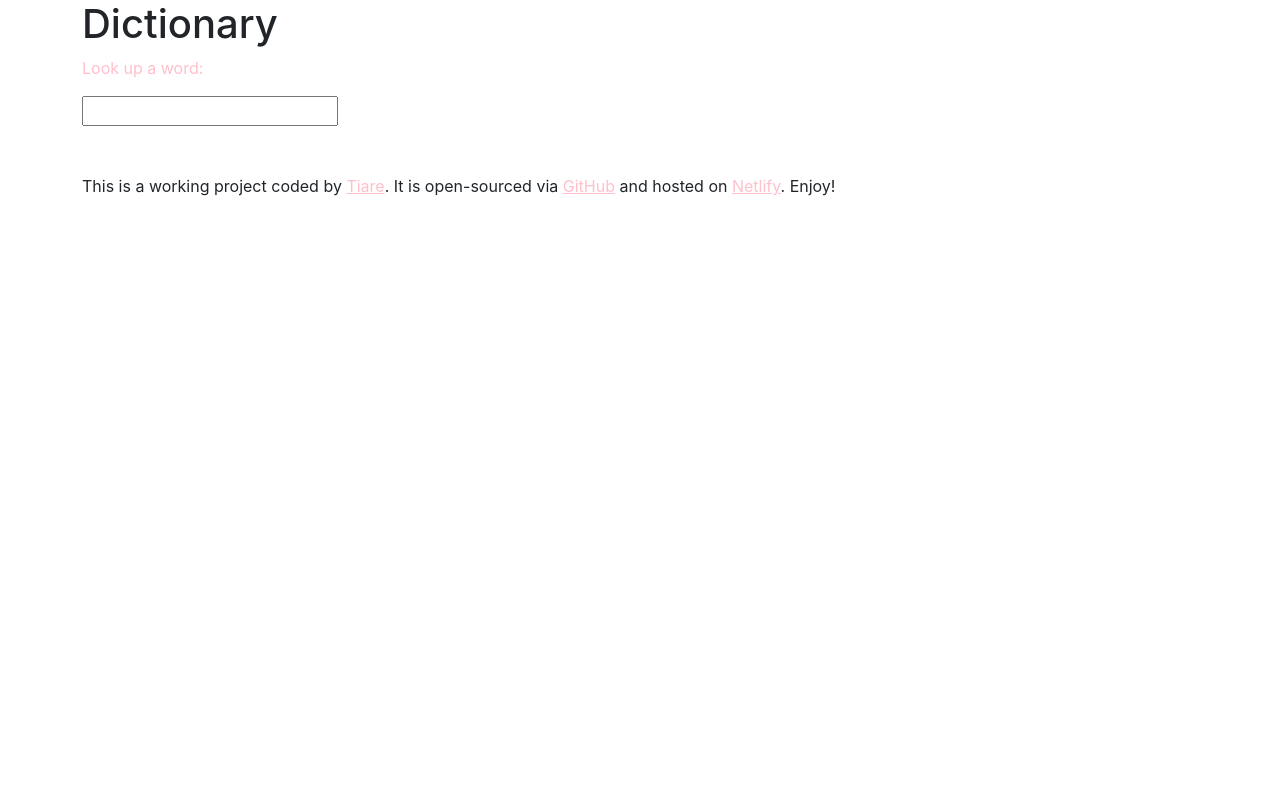
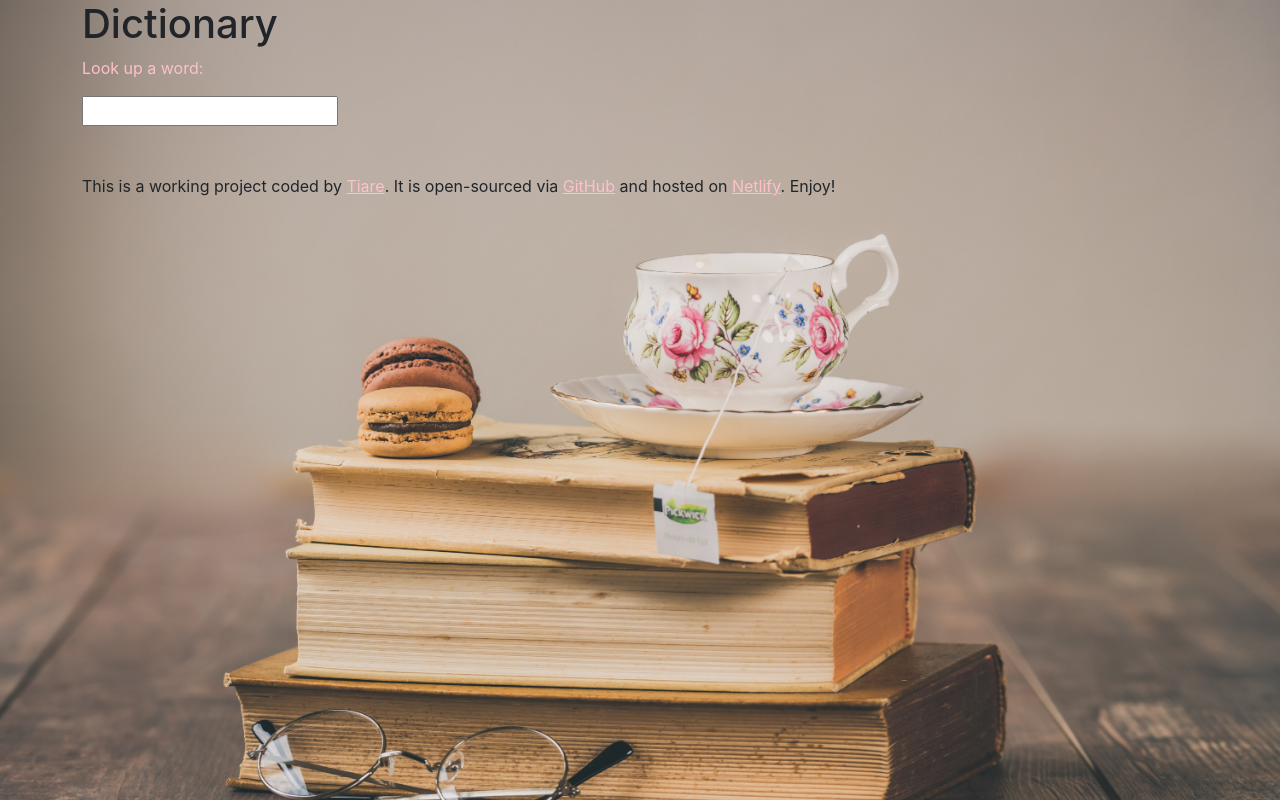
Before and after one commit to TiareHo/dictionary-project, a React (Create React App) app: page / in a window 1280 px wide. Built offline with nearby package versions, Linux system fonts and the light colour scheme.

Commit message:
Added backgrounds for large and small displays

```diff
--- a/src/App.css
+++ b/src/App.css
@@ -1,3 +1,15 @@
 a {
     color:pink;
 }
+
+body {
+    background-image:url("images/wide-tea-book.jpg");
+    background-size: 100%;
+    background-repeat: no-repeat;
+}
+@media (max-width: 700px) {
+    body{
+    background-image:url("images/tea-book.jpg");
+    background-size: 100%;
+    background-repeat: no-repeat;
+}}
--- a/src/Phonetic.js
+++ b/src/Phonetic.js
@@ -5,7 +5,7 @@ export default function Phonetic(props) {
     console.log(props.phonetics);
     if (props.phonetics) {return (
         <span>
-            {props.phonetics.text}
+            {props.phonetics.text}&nbsp;&nbsp;
             <ReactAudioPlayer src={props.phonetics.audio} autoPlay controls />
 
         </span>
--- a/src/SearchResults.js
+++ b/src/SearchResults.js
@@ -11,18 +11,16 @@ export default function SearchResults (props) {
  if (props.searchResults) {
         return(
         <div>
-            <p>{searchedWord}: </p>
+            <h3>{searchedWord}: </h3>
             <div>
             {props.searchResults[0].phonetics.map(function(phonetics, index){
                 return (
-                    <div key={index}>
+                    <span key={index}>
                       <Phonetic phonetics={phonetics} />
-                    </div>
+                    </span>
                 );
             })}
             </div>
-
-
 
             <div>
                {props.searchResults[0].meanings.map(function(meaning, index) {
```
Also changed, not shown: src/images/wide-tea-book.jpg (added), 1 other file (tests, documents, lock files or other folders).
